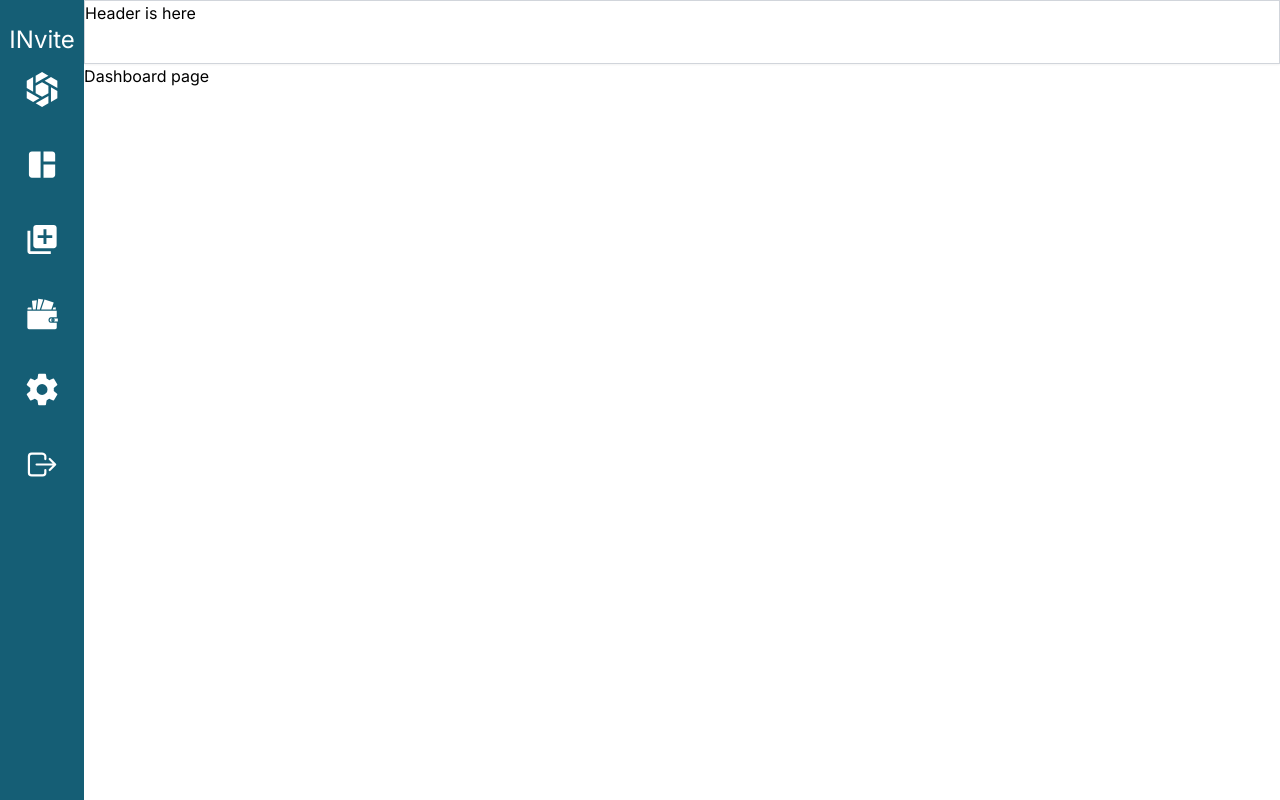
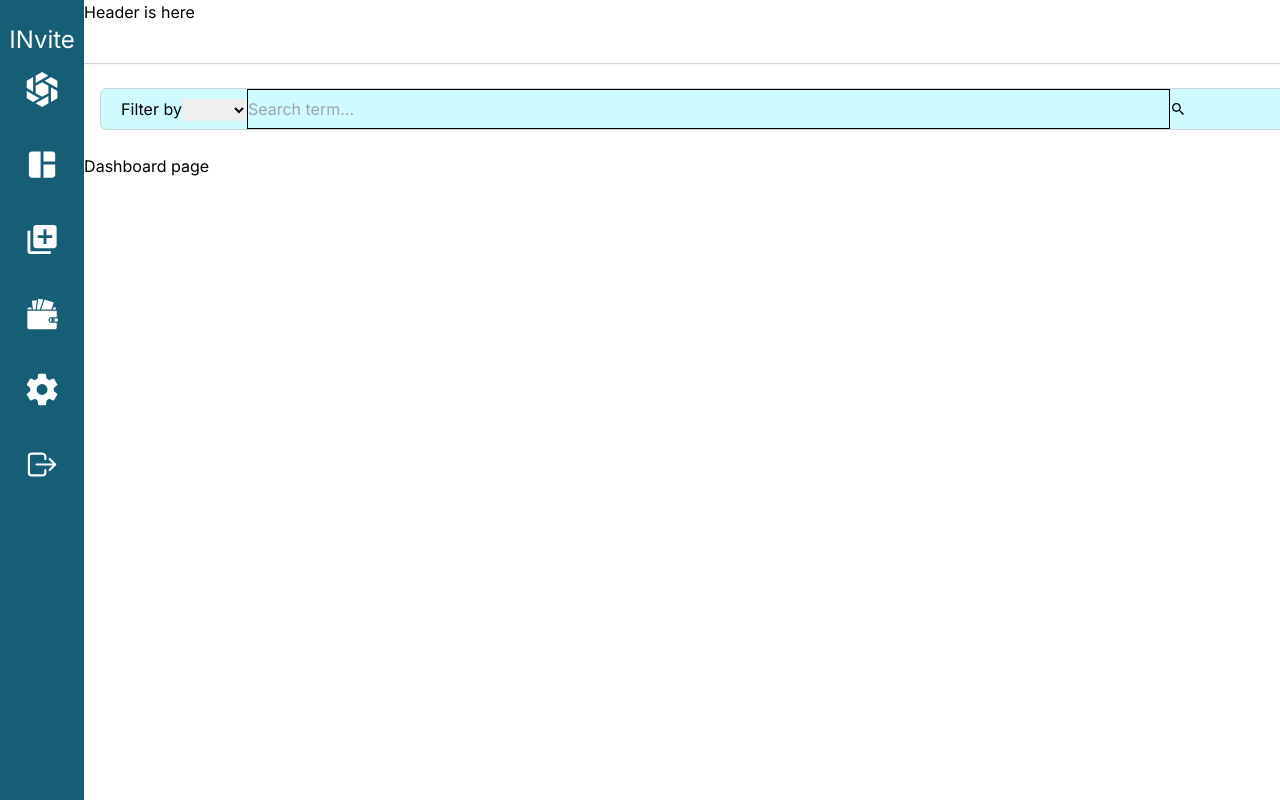
Before and after one commit to shibaramdas-git/02next-invitationcards-app, a Next.js app: page /dashboard in a window 1280 px wide. Built offline with nearby package versions, Linux system fonts and the light colour scheme.

Commit message:
search & filter added

```diff
--- a/src/app/dashboard/page.js
+++ b/src/app/dashboard/page.js
@@ -1,5 +1,33 @@
 import React from "react";
+import { IoMdSearch } from "react-icons/io";
 
 export default function page() {
-  return <div>Dashboard page</div>;
+  return (
+    <div>
+      <div className="w-full h-8 border-[0.1px] border-gray-300 my-6 mx-4 rounded-md p-5 bg-cyan-100 flex justify-start items-center">
+        <div>
+          Filter by
+          <select name="filter" id="filter">
+            <option id="0" value=""></option>
+            <option id="1" value="date">
+              Date
+            </option>
+            <option id="2" value="ascending">
+              A to Z
+            </option>
+            <option id="3" value="descending">
+              Z to A
+            </option>
+          </select>
+        </div>
+        <input
+          type="search"
+          placeholder="Search term..."
+          className="bg-red-200 border border-black block h-10 bg-transparent outline-nine w-4/5"
+        />
+        <IoMdSearch className="" />
+      </div>
+      Dashboard page
+    </div>
+  );
 }
--- a/src/app/layout.js
+++ b/src/app/layout.js
@@ -21,7 +21,7 @@ export default function RootLayout({ children }) {
           {/* <Sidebar /> */}
           <Smallbar />
           <div className="w-full">
-            <header className="h-16 border-gray-300 border-[0.1px] shadow-sm">
+            <header className="h-16 border-gray-300 border-b-[0.1px] shadow-sm">
               Header is here
             </header>
             {children}
--- a/src/app/page.js
+++ b/src/app/page.js
@@ -1,7 +1,10 @@
 export default function Home() {
   return (
     <div>
-      <main>Hello Home page here</main>
+      <main>
+        Hello Home page here
+        <button>Create Invitation Cards</button>
+      </main>
     </div>
   );
 }
```
